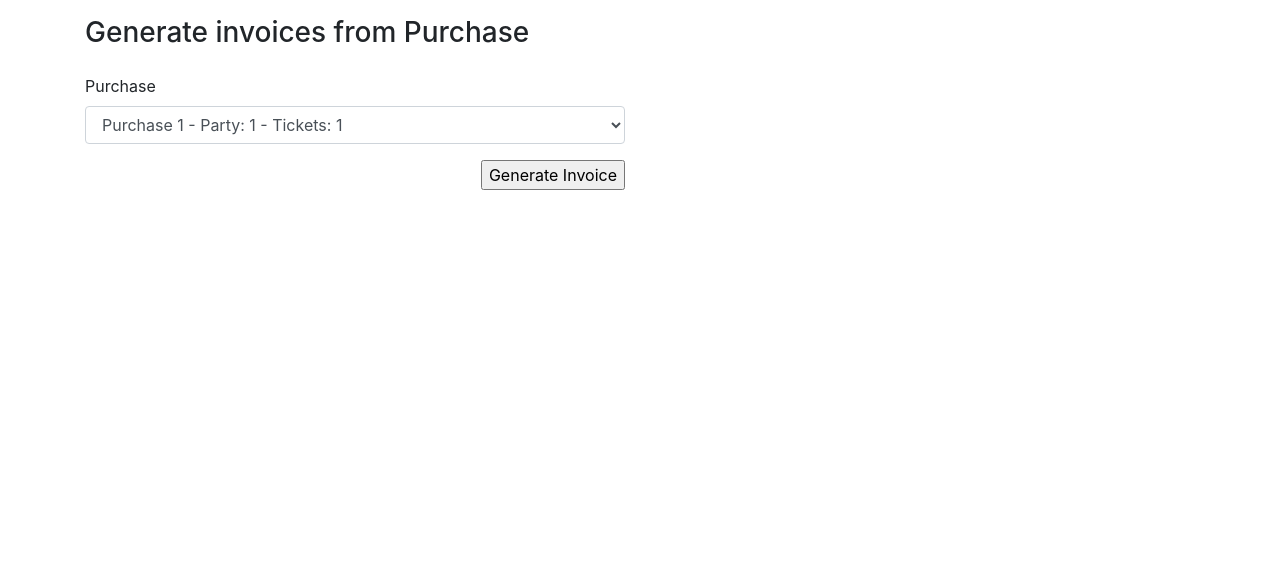
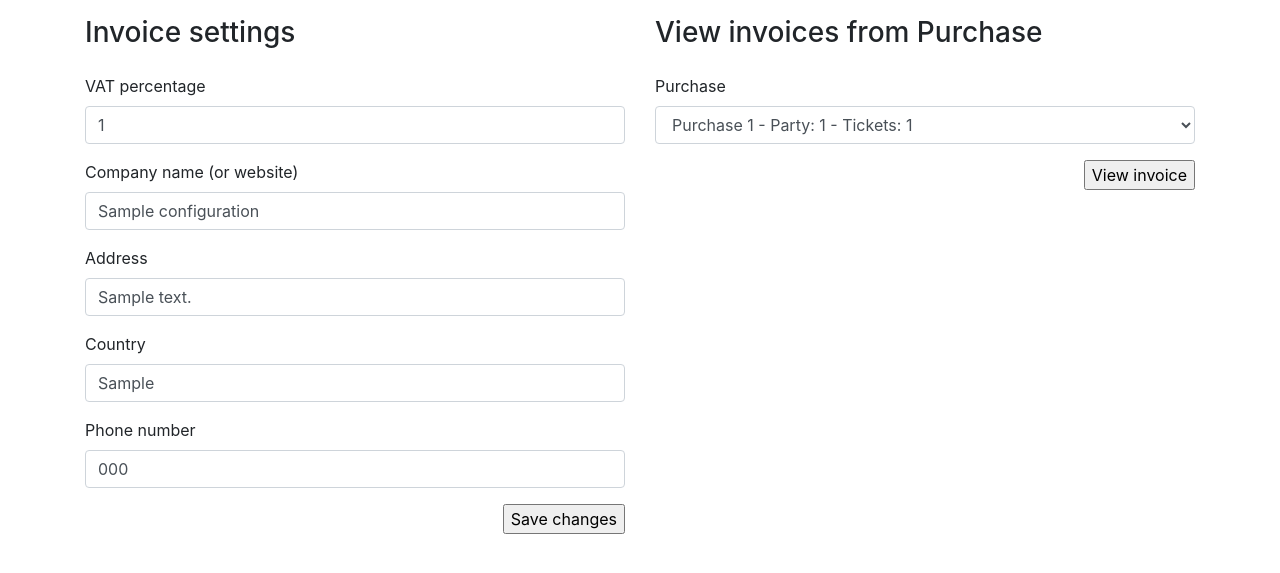
Before and after one commit to AlenAlic/clubpromoters-api, a Flask app: template backend/templates/invoices/index.html in a window 1280 px wide. Shown: the part 56-629 px from the top of the page. Run offline with Flask 2, Linux system fonts and the light colour scheme; the template is opened without the code that fills it: values that come from a table or form of the project are taken from there, others are empty; tables that the repository leaves empty hold one stand-in row (values such as "Sample post"); some libraries are stand-ins or nearby versions.

Commit message:
add invoice settings

```diff
--- a/backend/invoices/forms.py
+++ b/backend/invoices/forms.py
@@ -1,8 +1,11 @@
+from flask import request
 from flask_wtf import FlaskForm
-from wtforms import SubmitField
+from wtforms import SubmitField, IntegerField, StringField
 from wtforms.validators import DataRequired
 from wtforms.ext.sqlalchemy.fields import QuerySelectField
 from models import Purchase
+from constants import GET
+from models.configuration import config
 
 
 class TestInvoiceForm(FlaskForm):
@@ -12,4 +15,32 @@ class TestInvoiceForm(FlaskForm):
         self.purchase.query = Purchase.query
 
     purchase = QuerySelectField("Purchase", validators=[DataRequired()])
-    submit = SubmitField("Generate Invoice")
+    view_invoice = SubmitField("View invoice")
+
+
+class InvoiceSettingsForm(FlaskForm):
+
+    def __init__(self, **kwargs):
+        super().__init__(**kwargs)
+        if request.method == GET:
+            conf = config()
+            self.vat.data = conf.vat
+            self.invoice_title.data = conf.invoice_title
+            self.invoice_address.data = conf.invoice_address
+            self.invoice_country.data = conf.invoice_country
+            self.invoice_phone.data = conf.invoice_phone
+
+    vat = IntegerField("VAT percentage", validators=[DataRequired()])
+    invoice_title = StringField("Company name (or website)", validators=[DataRequired()])
+    invoice_address = StringField("Address", validators=[DataRequired()])
+    invoice_country = StringField("Country", validators=[DataRequired()])
+    invoice_phone = StringField("Phone number", validators=[DataRequired()])
+    save_changes = SubmitField("Save changes")
+
+    def save(self):
+        conf = config()
+        conf.vat = self.vat.data
+        conf.invoice_title = self.invoice_title.data
+        conf.invoice_address = self.invoice_address.data
+        conf.invoice_country = self.invoice_country.data
+        conf.invoice_phone = self.invoice_phone.data
--- a/backend/templates/invoices/index.html
+++ b/backend/templates/invoices/index.html
@@ -2,12 +2,24 @@
 
 {% block app_content %}
 <div class="row mt-3">
-    <div class="col-md-6">
+    <div class="col-12 col-md-6">
         <form method="POST" enctype="multipart/form-data">
-            <h3 class="mb-4">Generate invoices from Purchase</h3>
-            {{ form.hidden_tag() }}
-            {{ forms.form_field(form.purchase) }}
-            {{ forms.form_field(form.submit, class_="float-right") }}
+            <h3 class="mb-4">Invoice settings</h3>
+            {{ settings_form.hidden_tag() }}
+            {{ forms.form_field(settings_form.vat) }}
+            {{ forms.form_field(settings_form.invoice_title) }}
+            {{ forms.form_field(settings_form.invoice_address) }}
+            {{ forms.form_field(settings_form.invoice_country) }}
+            {{ forms.form_field(settings_form.invoice_phone) }}
+            {{ forms.form_field(settings_form.save_changes, class_="float-right") }}
+        </form>
+    </div>
+    <div class="col-12 col-md-6">
+        <form method="POST" enctype="multipart/form-data">
+            <h3 class="mb-4">View invoices from Purchase</h3>
+            {{ invoice_form.hidden_tag() }}
+            {{ forms.form_field(invoice_form.purchase) }}
+            {{ forms.form_field(invoice_form.view_invoice, class_="float-right") }}
         </form>
     </div>
 </div>
--- a/models/configuration/model.py
+++ b/models/configuration/model.py
@@ -17,6 +17,11 @@ class Configuration(db.Model, TrackModifications):
     terms = db.relationship("File")
     minimum_promoter_commission = db.Column(db.Integer, nullable=False, default=100)
     administration_costs = db.Column(db.Integer, nullable=False, default=0)
+    vat = db.Column(db.Integer(), nullable=False, default=21)
+    invoice_title = db.Column(db.String(128))
+    invoice_address = db.Column(db.String(128))
+    invoice_country = db.Column(db.String(128))
+    invoice_phone = db.Column(db.String(128))
 
     def allowed_file_types(self):
         return self.allowed_image_types.split(",")
--- a/models/purchase/model.py
+++ b/models/purchase/model.py
@@ -158,15 +158,15 @@ class Purchase(db.Model, TrackModifications):
 
     @property
     def invoice_ticket_price_no_vat(self):
-        return self.get_ticket_price() * (1 - 0.21)
+        return self.get_ticket_price() * (100 - config().vat)/100
 
     @property
     def invoice_price_no_vat(self):
-        return self.get_price() * (1 - 0.21)
+        return self.get_price() * (100 - config().vat)/100
 
     @property
     def administration_costs_no_vat(self):
-        return self.get_administration_costs() * (1 - 0.21)
+        return self.get_administration_costs() * (100 - config().vat)/100
 
     @property
     def vat(self):
```
Also changed, not shown: backend/invoices/routes.py (+19 -10 lines), backend/templates/invoices/invoice_template.html (+6 -6 lines), migrations/versions/eb0ea221aefa_add_invoice_items_to_config.py (added, +36 -0 lines).
